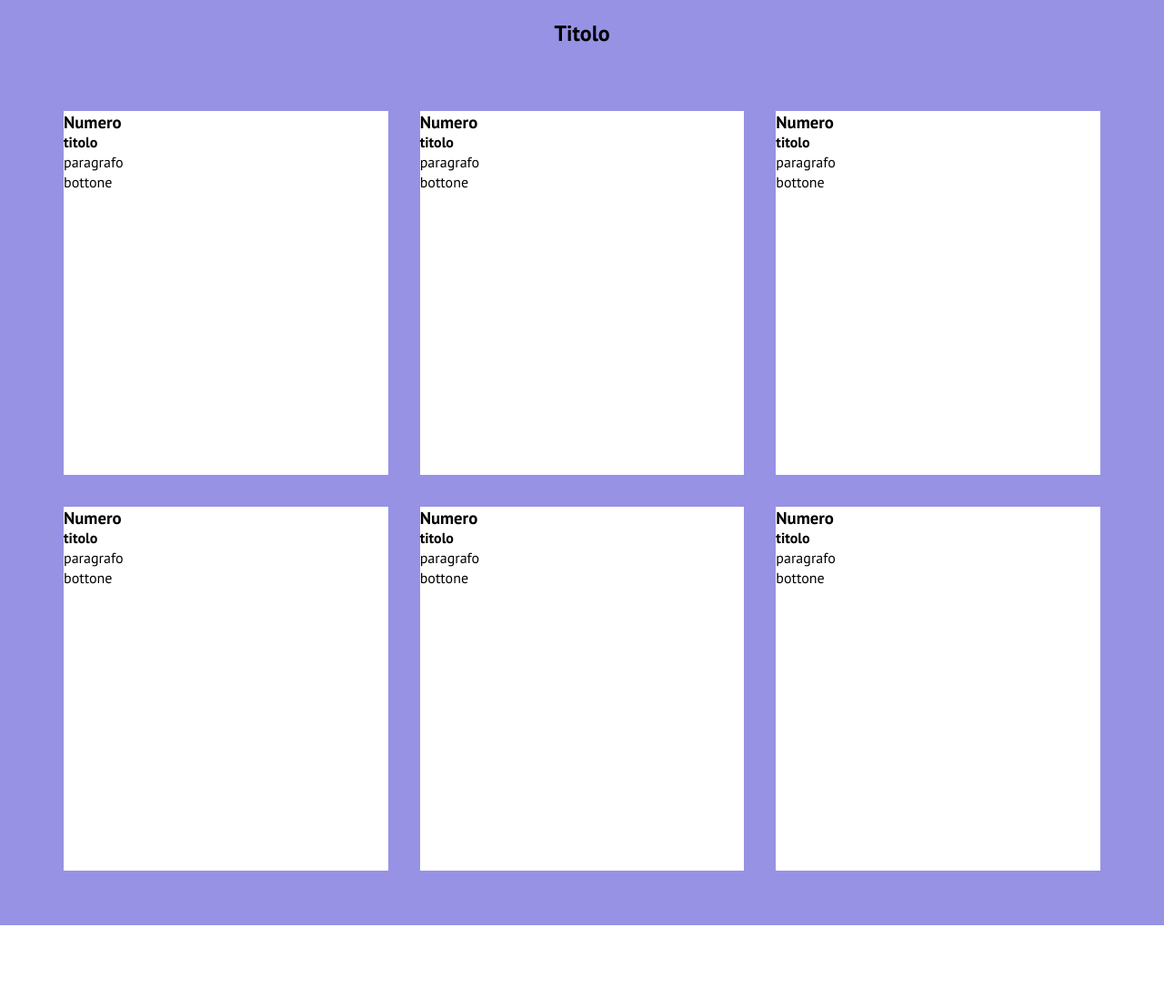
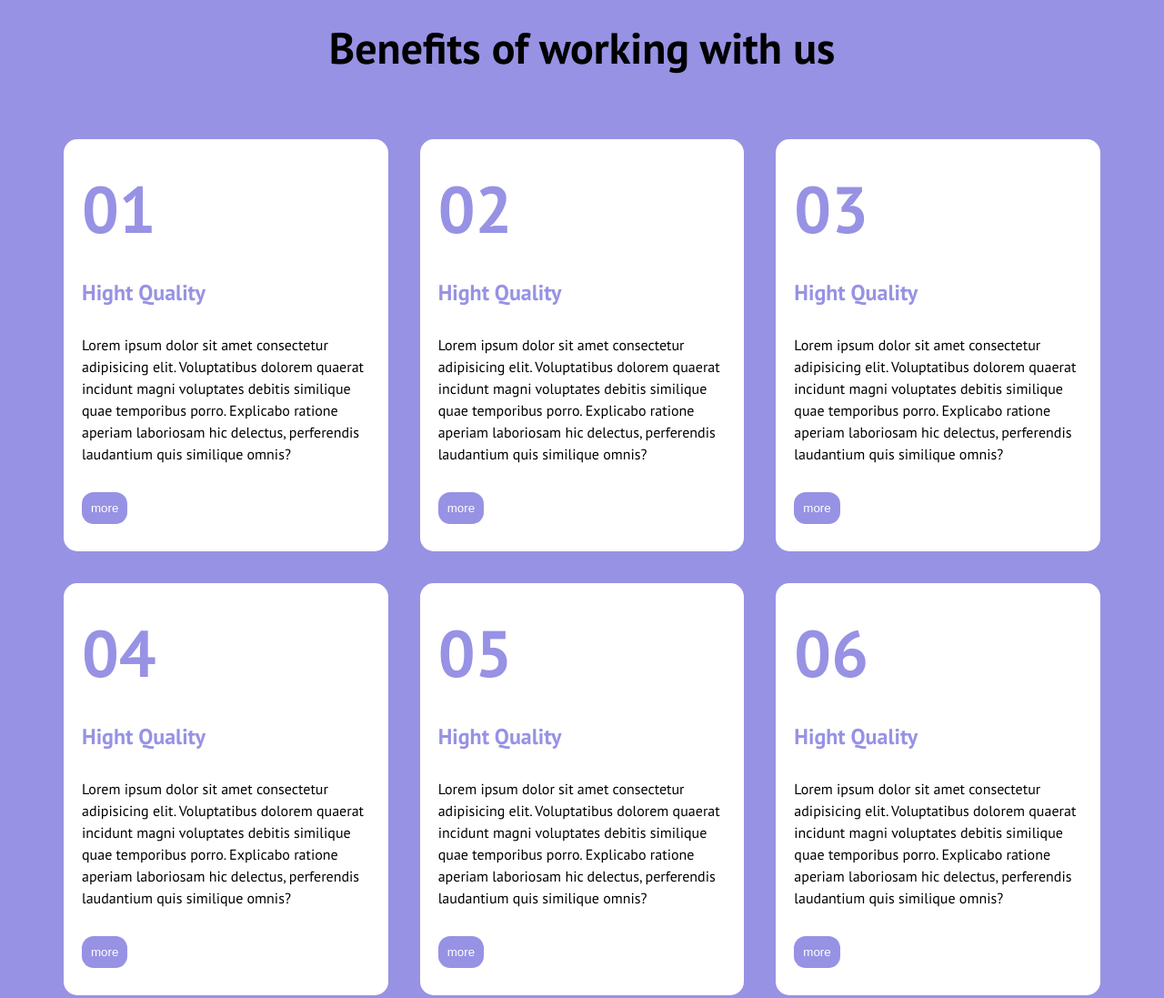
Before and after one commit to Luigi-Iorio/htmlcss-responsive-layout, a plain HTML site: page index.html in a window 1280 px wide. Shown: the part 3280-4377 px from the top of the page at 91% size. Drawn offline with Linux system fonts and the light colour scheme.

Commit message:
feat: sezione quattro

```diff
--- a/css/style.css
+++ b/css/style.css
@@ -90,12 +90,6 @@ button:hover {
 .debug .img {
   border: 2px solid black;
 } */
-
-/* hero four debug */
-.debug .four .box {
-  height: 400px;
-  background-color: white;
-}
 
 /* hero five debug */
 .debug .five .w-70,
@@ -456,8 +450,19 @@ h5 {
 }
 
 .four h2 {
+  font-size: 48px;
   text-align: center;
   margin-bottom: 70px;
+}
+
+.four h3 {
+  color: var(--viola);
+  font-size: 72px;
+}
+
+.four h4 {
+  color: var(--viola);
+  font-size: 24px;
 }
 
 .four .row {
@@ -467,7 +472,19 @@ h5 {
 }
 
 .four .box {
+  border-radius: 15px;
+  background-color: white;
+  padding: 30px 20px;
   width: calc((100% - 70px) / 3);
+}
+
+.four .box.col {
+  align-items: flex-start;
+  gap: 30px;
+}
+
+.four button {
+  color: white;
 }
 
 @media screen and (max-width: 1140px) {
--- a/index.html
+++ b/index.html
@@ -204,43 +204,79 @@
       <!-- hero four -->
       <div class="hero four">
         <div class="cont">
-          <h2>Titolo</h2>
+          <h2>Benefits of working with us</h2>
           <div class="row">
-            <div class="box">
-              <h3>Numero</h3>
-              <h4>titolo</h4>
-              <p>paragrafo</p>
-              <div class="buttone">bottone</div>
+            <div class="box col">
+              <h3>01</h3>
+              <h4>Hight Quality</h4>
+              <p>
+                Lorem ipsum dolor sit amet consectetur adipisicing elit.
+                Voluptatibus dolorem quaerat incidunt magni voluptates debitis
+                similique quae temporibus porro. Explicabo ratione aperiam
+                laboriosam hic delectus, perferendis laudantium quis similique
+                omnis?
+              </p>
+              <button class="viola">more</button>
             </div>
-            <div class="box">
-              <h3>Numero</h3>
-              <h4>titolo</h4>
-              <p>paragrafo</p>
-              <div class="buttone">bottone</div>
+            <div class="box col">
+              <h3>02</h3>
+              <h4>Hight Quality</h4>
+              <p>
+                Lorem ipsum dolor sit amet consectetur adipisicing elit.
+                Voluptatibus dolorem quaerat incidunt magni voluptates debitis
+                similique quae temporibus porro. Explicabo ratione aperiam
+                laboriosam hic delectus, perferendis laudantium quis similique
+                omnis?
+              </p>
+              <button class="viola">more</button>
             </div>
-            <div class="box">
-              <h3>Numero</h3>
-              <h4>titolo</h4>
-              <p>paragrafo</p>
-              <div class="buttone">bottone</div>
+            <div class="box col">
+              <h3>03</h3>
+              <h4>Hight Quality</h4>
+              <p>
+                Lorem ipsum dolor sit amet consectetur adipisicing elit.
+                Voluptatibus dolorem quaerat incidunt magni voluptates debitis
+                similique quae temporibus porro. Explicabo ratione aperiam
+                laboriosam hic delectus, perferendis laudantium quis similique
+                omnis?
+              </p>
+              <button class="viola">more</button>
             </div>
-            <div class="box">
-              <h3>Numero</h3>
-              <h4>titolo</h4>
-              <p>paragrafo</p>
-              <div class="buttone">bottone</div>
+            <div class="box col">
+              <h3>04</h3>
+              <h4>Hight Quality</h4>
+              <p>
+                Lorem ipsum dolor sit amet consectetur adipisicing elit.
+                Voluptatibus dolorem quaerat incidunt magni voluptates debitis
+                similique quae temporibus porro. Explicabo ratione aperiam
+                laboriosam hic delectus, perferendis laudantium quis similique
+                omnis?
+              </p>
+              <button class="viola">more</button>
             </div>
-            <div class="box">
-              <h3>Numero</h3>
-              <h4>titolo</h4>
-              <p>paragrafo</p>
-              <div class="buttone">bottone</div>
+            <div class="box col">
+              <h3>05</h3>
+              <h4>Hight Quality</h4>
+              <p>
+                Lorem ipsum dolor sit amet consectetur adipisicing elit.
+                Voluptatibus dolorem quaerat incidunt magni voluptates debitis
+                similique quae temporibus porro. Explicabo ratione aperiam
+                laboriosam hic delectus, perferendis laudantium quis similique
+                omnis?
+              </p>
+              <button class="viola">more</button>
             </div>
-            <div class="box">
-              <h3>Numero</h3>
-              <h4>titolo</h4>
-              <p>paragrafo</p>
-              <div class="buttone">bottone</div>
+            <div class="box col">
+              <h3>06</h3>
+              <h4>Hight Quality</h4>
+              <p>
+                Lorem ipsum dolor sit amet consectetur adipisicing elit.
+                Voluptatibus dolorem quaerat incidunt magni voluptates debitis
+                similique quae temporibus porro. Explicabo ratione aperiam
+                laboriosam hic delectus, perferendis laudantium quis similique
+                omnis?
+              </p>
+              <button class="viola">more</button>
             </div>
           </div>
         </div>
```
